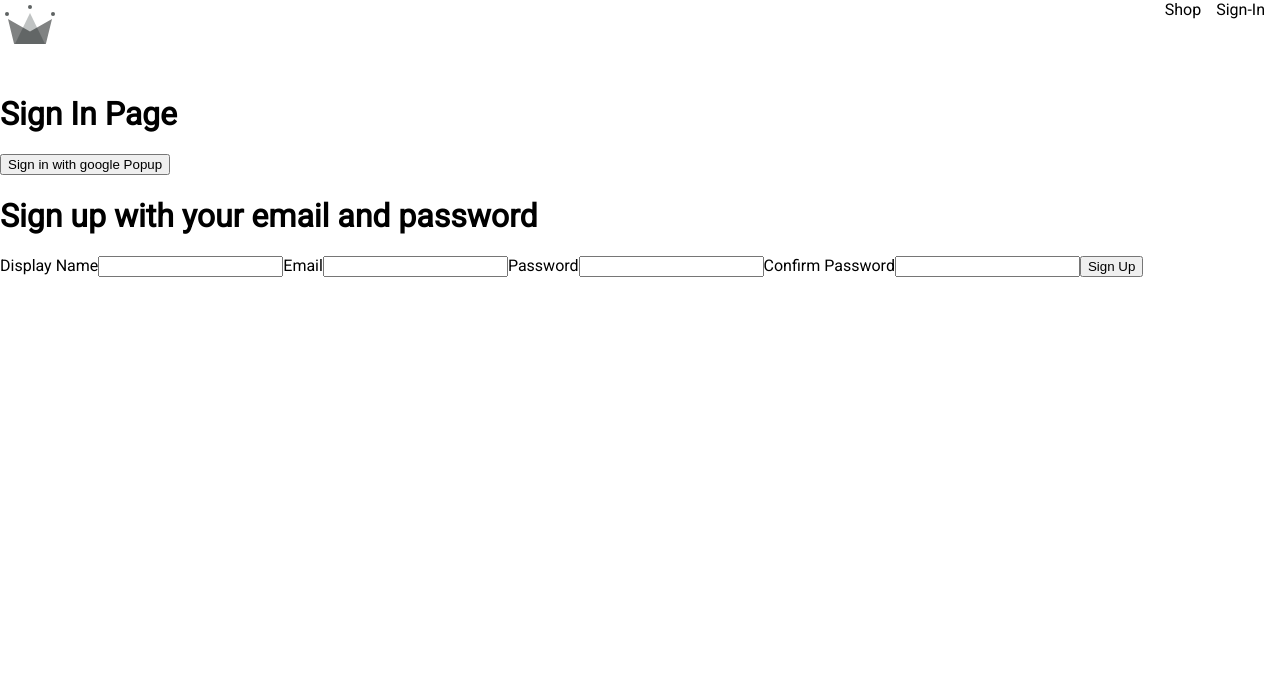
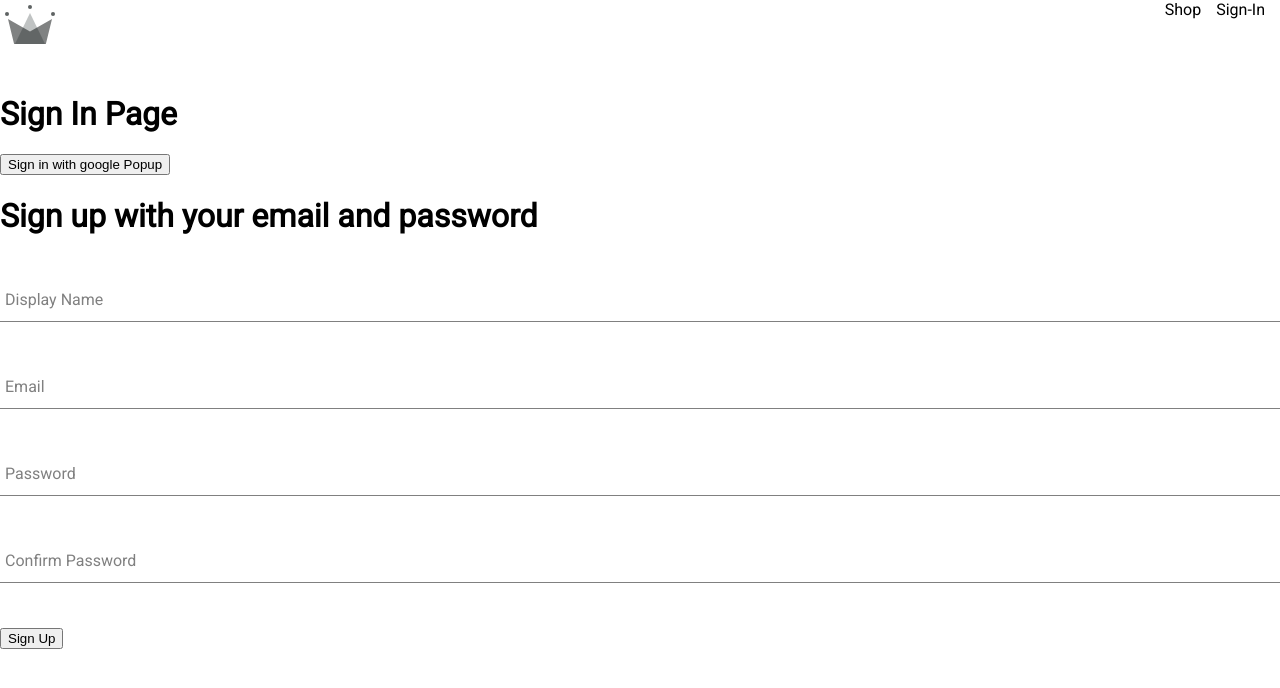
Before and after one commit to IreeHale/major-clothing, a React (Create React App) app in the folder clothing/: page /sign-in in a window 1280 px wide. Shown: the top 688 px of the page. Built offline with nearby package versions, Linux system fonts and the light colour scheme.

Commit message:
adding form input file and styles for sign up component

```diff
--- /dev/null
+++ b/clothing/src/components/form-input/form-input.component.jsx
@@ -0,0 +1,18 @@
+import './form-input.styles.scss';
+
+
+
+const FormInput = ({ handleChange, label, ...otherProps }) => {
+    return (
+            <div className='group'>
+                <input  className='form-input' { ...otherProps} />
+                {label && (
+                    <label className={`${otherProps.value ? 'shrink' : ''} form-input-label`}>{label}</label>
+                    )
+                }
+            </div>
+    )
+}
+
+
+export default FormInput;
--- /dev/null
+++ b/clothing/src/components/form-input/form-input.styles.scss
@@ -0,0 +1,54 @@
+$sub-color: grey;
+$main-color: black;
+
+@mixin shrinkLabel {
+  top: -14px;
+  font-size: 12px;
+  color: $main-color;
+}
+
+.group {
+  position: relative;
+  margin: 45px 0;
+
+  .form-input {
+    background: none;
+    background-color: white;
+    color: $sub-color;
+    font-size: 18px;
+    padding: 10px 10px 10px 5px;
+    display: block;
+    width: 100%;
+    border: none;
+    border-radius: 0;
+    border-bottom: 1px solid $sub-color;
+    margin: 25px 0;
+
+    &:focus {
+      outline: none;
+    }
+
+    &:focus ~ .form-input-label {
+      @include shrinkLabel();
+    }
+  }
+
+  input[type='password'] {
+    letter-spacing: 0.3em;
+  }
+
+  .form-input-label {
+    color: $sub-color;
+    font-size: 16px;
+    font-weight: normal;
+    position: absolute;
+    pointer-events: none;
+    left: 5px;
+    top: 10px;
+    transition: 300ms ease all;
+
+    &.shrink {
+      @include shrinkLabel();
+    }
+  }
+}
--- a/clothing/src/components/sign-up-form/sign-up-form.component.jsx
+++ b/clothing/src/components/sign-up-form/sign-up-form.component.jsx
@@ -1,5 +1,7 @@
 import { useState } from "react";
-import { createAuthUserWithEmailAndPassword } from '../../routes/utils/firebase/firebase.utils';
+import { createAuthUserWithEmailAndPassword, createUserDocumentFromAuth} from '../../routes/utils/firebase/firebase.utils';
+import FormInput from "../form-input/form-input.component";
+
 
 const defaultformFields = {
     displayName: '',
@@ -15,6 +17,10 @@
 
     console.log(formFields);
 
+    const resetFormFields = () => {
+        setFormFields(defaultformFields);
+    }
+
     const handleSubmit = async (event) => {
         event.preventDefault();
 
@@ -24,10 +30,19 @@
         }
 
         try{
-            const response = await createAuthUserWithEmailAndPassword(email, password);
-            console.log(response);
+            const { user } = await createAuthUserWithEmailAndPassword(
+                email,
+                password
+                );
+
+                await createUserDocumentFromAuth(user, { displayName });
+                resetFormFields();
         } catch(error) {
-            console.error('user creation encountered an error', error);
+            if(error.code === 'auth/email-already-in-use') {
+                alert('Cannot create user, email already in use');
+            } else {
+                console.error('user creation encountered an error', error);
+            }
         }
     }
 
@@ -42,17 +57,42 @@
         <div>
             <h1>Sign up with your email and password</h1>
             <form onSubmit={handleSubmit}>
-                <label>Display Name</label>
-                <input type='text' onChange={handleChange} name="displayName" value={displayName} required/>
 
-                <label>Email</label>
-                <input type='email' onChange={handleChange} name="email" value={email} required/>
+                <FormInput
+                    label='Display Name'
+                    type='text'
+                    onChange={handleChange}
+                    name="displayName"
+                    value={displayName}
+                    required
+                />
 
-                <label>Password</label>
-                <input type='password' onChange={handleChange} name="password" value={password} required/>
+                <FormInput
+                    label='Email'
+                    type='email'
+                    onChange={handleChange}
+                    name="email"
+                    value={email}
+                    required
+                />
 
-                <label>Confirm Password</label>
-                <input type='password' onChange={handleChange} name="confirmPassword" value={confirmPassword} required/>
+                <FormInput
+                    label='Password'
+                    type='password'
+                    onChange={handleChange}
+                    name="password"
+                    value={password}
+                    required
+                />
+
+                <FormInput
+                    label='Confirm Password'
+                    type='password'
+                    onChange={handleChange}
+                    name="confirmPassword"
+                    value={confirmPassword}
+                    required
+                />
 
                 <button type='submit'>Sign Up</button>
             </form>
--- a/clothing/src/routes/utils/firebase/firebase.utils.jsx
+++ b/clothing/src/routes/utils/firebase/firebase.utils.jsx
@@ -21,7 +21,12 @@
   export const signInWithGooglePopup = () => signInWithPopup(auth, provider);
   export const db = getFirestore();
 
-  export const createUserDocumentFromAuth = async (userAuth) => {
+  export const createUserDocumentFromAuth = async (
+    userAuth,
+    additionalInformation = {}
+    ) => {
+    if(!userAuth) return;
+
     const userDocRef = doc(db, 'users', userAuth.uid);
 
     const userSnapshot = await getDoc(userDocRef);
@@ -34,7 +39,8 @@
                 await setDoc(userDocRef, {
                     displayName,
                     email,
-                    createdAt
+                    createdAt,
+                    ...additionalInformation
                 });
             } catch (error) {
                 console.log('error creating the user', error.message);
@@ -45,6 +51,6 @@
     };
 
     export const createAuthUserWithEmailAndPassword = async (email, password) => {
-        if (!email  || !password) return;
+        if (!email || !password) return;
         return await createUserWithEmailAndPassword(auth, email, password);
     };
```
